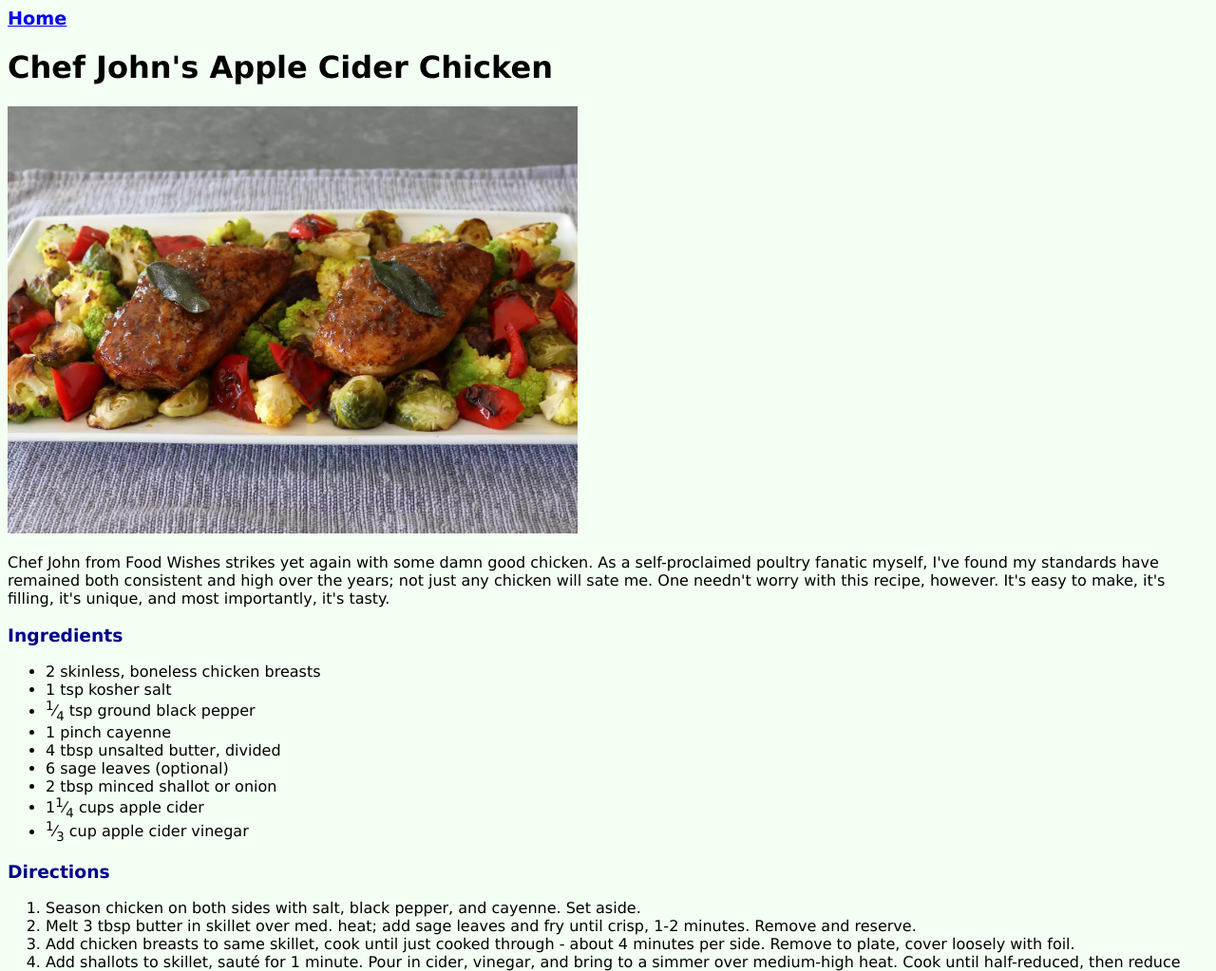
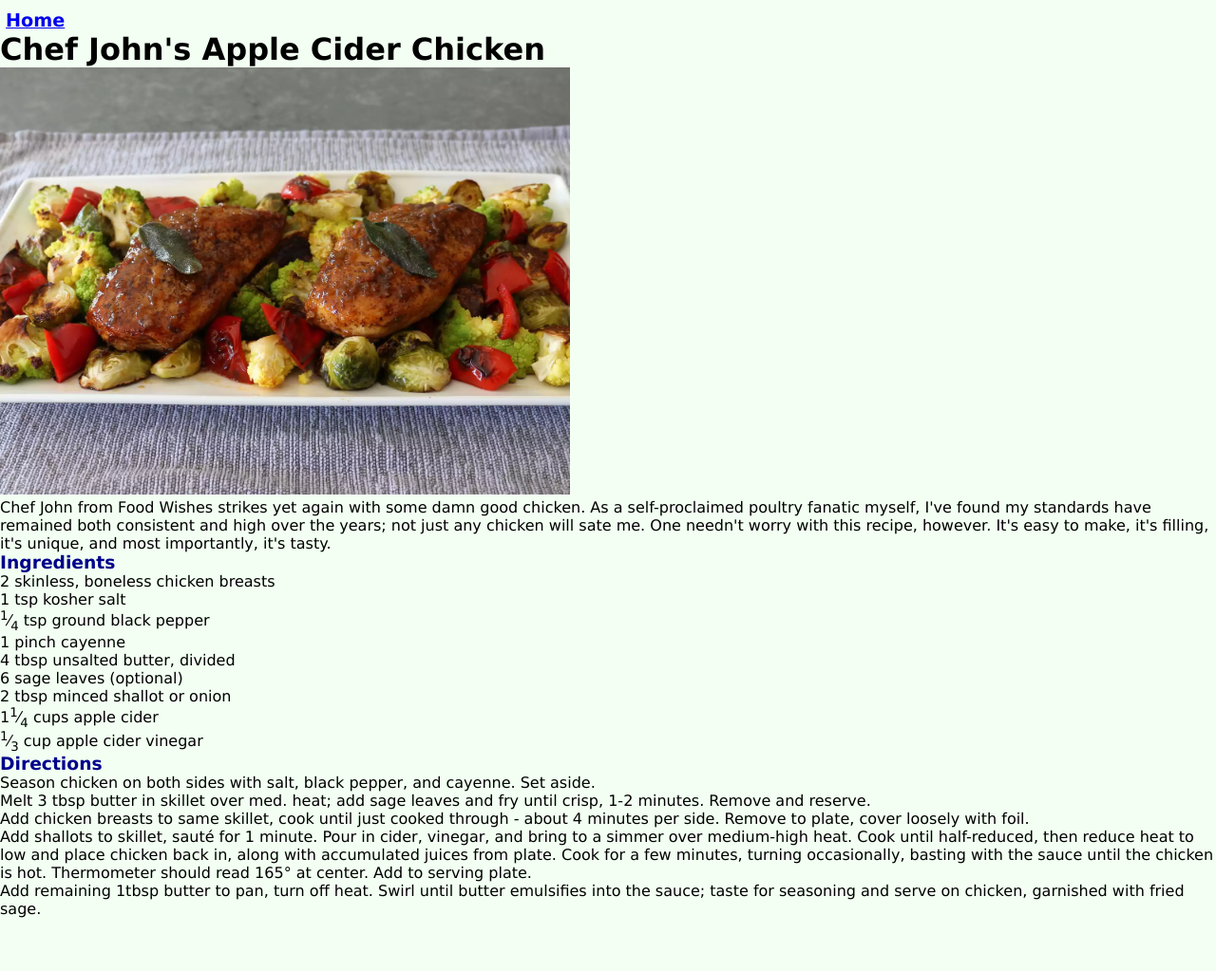
Before and after one commit to AlexUmha/odin-recipes, a plain HTML site: page recipes/apple-cider-chicken.html in a window 1280 px wide. Shown: the top 1023 px of the page at 95% size. After the commit the page ends 967 px from the top, so only its background shows below. Drawn offline with Linux system fonts and the light colour scheme.

Commit message:
Edit border-box sizing and links to index
Added border-box sizing to universal selector, removed margin and padding universally, added margins to home buttons through new class home-button.

```diff
--- a/recipes/apple-cider-chicken.html
+++ b/recipes/apple-cider-chicken.html
@@ -7,9 +7,9 @@
     <link rel = "stylesheet" href="../styles.css">
 </head>
 <body>
-    <a href="../index.html">Home</a>
+    <a class="home-button" href="../index.html">Home</a>
     <h1>Chef John's Apple Cider Chicken</h1>
-    <a href="https://www.allrecipes.com/apple-cider-chicken-recipe-8775646"><img src="./images/Apple-Cider-Chicken.jpg" alt="Image of John Mitzewich's apple cider chicken" height="auto" width="600"></a>
+    <ahref="https://www.allrecipes.com/apple-cider-chicken-recipe-8775646"><img src="./images/Apple-Cider-Chicken.jpg" alt="Image of John Mitzewich's apple cider chicken" height="auto" width="600"></a>
     <p>Chef John from Food Wishes strikes yet again with some damn good chicken. As a self-proclaimed poultry fanatic myself, I've found my standards have remained both consistent and high over the years; not just any chicken will sate me. One needn't worry with this recipe, however. It's easy to make, it's filling, it's unique, and most importantly, it's tasty.</p>
     <h3>Ingredients</h3>
     <ul>
--- a/styles.css
+++ b/styles.css
@@ -1,14 +1,25 @@
-a{
-    font-size: larger;
-    font-weight: bold;
+*,
+*::after,
+*::before{
+    box-sizing: border-box;
 }
-h3{
-    color: darkblue
+*{
+    margin: 0;
+    padding: 0;
 }
 body{
     background-color: rgb(242, 255, 242);
     font-family: 'Lucida Sans', 'Lucida Sans Regular', 'Lucida Grande', 'Lucida Sans Unicode', Geneva, Verdana, sans-serif;
 }
-html {
-    box-sizing: border-box;
+
+a {
+    font-size: larger;
+    font-weight: bold;
 }
+.home-button{
+    margin: 10px 0 0 6px;
+    display: inline-block;
+}
+h3{
+    color: darkblue
+}
```
Also changed, not shown: recipes/duch-brownies.html (+1 -1 lines), recipes/watermelon.html (+1 -1 lines).
